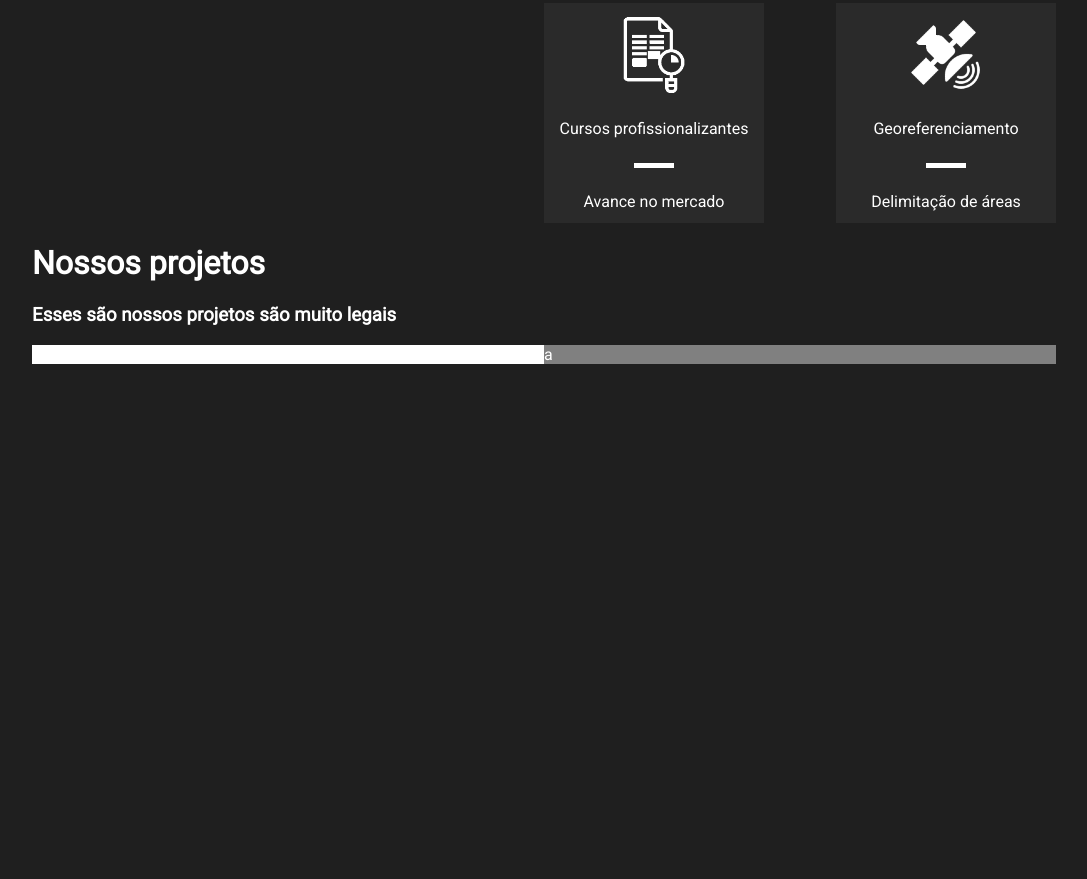
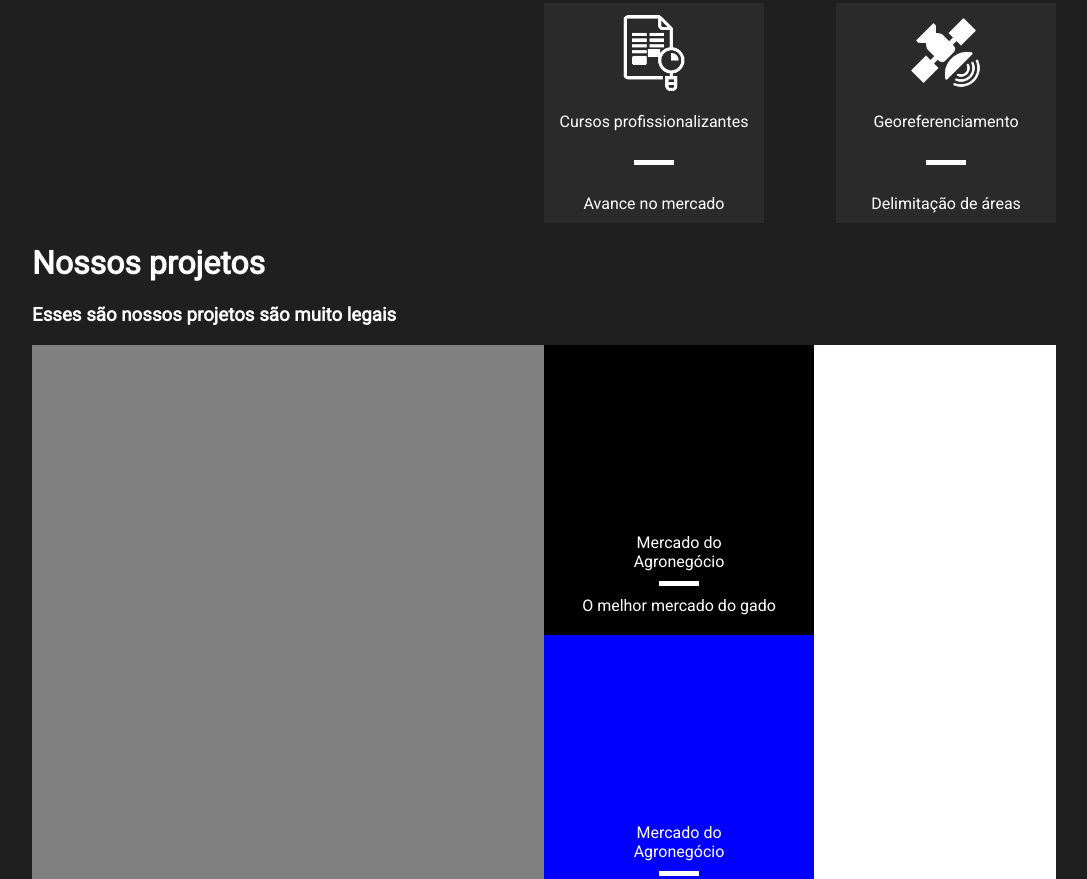
Before and after one commit to geodatin/geodatin-site, a plain HTML site: page index.html in a window 1280 px wide. Shown: the part 1217-2096 px from the top of the page, without its empty margins (96-1183 px from the left). Drawn offline with Linux system fonts and the light colour scheme.

Commit message:
continue section 3 development

```diff
--- a/index.html
+++ b/index.html
@@ -78,13 +78,13 @@
             <div class="gridItem">
               <img src="assets/drone.png" width="100" />
               Geomapeamento
-              <div style="width: 40px; height: 5px; background: white;"></div>
+              <div class="miniBar"></div>
               Utilizamos drones
             </div>
             <div class="gridItem">
               <img src="assets/datascience.png" width="80" />
               Data Science
-              <div style="width: 40px; height: 5px; background: white;"></div>
+              <div class="miniBar"></div>
               Dados tornam-se<br />informações
             </div>
           </div>
@@ -93,13 +93,13 @@
             <div class="gridItem">
               <img src="assets/curso.png" width="80" />
               Cursos profissionalizantes
-              <div style="width: 40px; height: 5px; background: white;"></div>
+              <div class="miniBar"></div>
               Avance no mercado
             </div>
             <div class="gridItem">
               <img src="assets/satellite.png" width="80" />
               Georeferenciamento
-              <div style="width: 40px; height: 5px; background: white;"></div>
+              <div class="miniBar"></div>
               Delimitação de áreas
             </div>
           </div>
@@ -117,13 +117,32 @@
         </div>
 
         <div class="gridProjects">
-          <div style="width: 50%; background: white;">a</div>
-          <div style="width: 50%; background: gray;">
-            a
-            <div></div>
-            <div></div>
-            <div></div>
-            <div></div>
+          <div class="gridInner1"></div>
+          <div class="gridInner2">
+            <div class="lineProject">
+              <div class="gridItemProject" style="background: black;">
+                Mercado do<br />Agronegócio
+                <div class="miniBar"></div>
+                O melhor mercado do gado
+              </div>
+              <div class="gridItemProject" style="background: blue;">
+                Mercado do<br />Agronegócio
+                <div class="miniBar"></div>
+                O melhor mercado do gado
+              </div>
+            </div>
+            <div class="lineProject">
+              <div class="gridItemProject" style="background: pink;">
+                Mercado do<br />Agronegócio
+                <div class="miniBar"></div>
+                O melhor mercado do gado
+              </div>
+              <div class="gridItemProject" style="background: purple;">
+                Mercado do<br />Agronegócio
+                <div class="miniBar"></div>
+                O melhor mercado do gado
+              </div>
+            </div>
           </div>
         </div>
       </div>
--- a/styles.css
+++ b/styles.css
@@ -90,7 +90,7 @@ body {
 .gridProjects {
   display: flex;
   flex-flow: row wrap;
-  justify-content: space-between;
+  height: 80vh;
 }
 
 .gridItem {
@@ -120,6 +120,44 @@ body {
   align-items: space-around; */
 }
 
+.gridInner1 {
+  width: 50%;
+  background: gray;
+}
+
+.gridInner2 {
+  width: 50%;
+  background: white;
+  display: flex;
+  flex-flow: column;
+  align-items: flex-end;
+  justify-content: center;
+}
+
+.gridItemProject {
+  width: 270px;
+  height: 270px;
+  background: #2a2a2a;
+  display: flex;
+  flex-flow: column nowrap;
+  justify-content: flex-end;
+  align-items: center;
+  text-align: center;
+  padding-bottom: 20px;
+}
+
+.miniBar {
+  width: 40px;
+  height: 5px;
+  background: white;
+  margin: 10px;
+}
+
+.lineProject {
+  display: flex;
+  flex-flow: row wrap;
+}
+
 .logo {
   cursor: pointer;
 }
```
